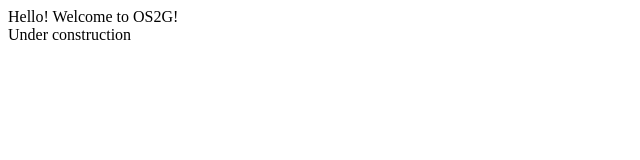
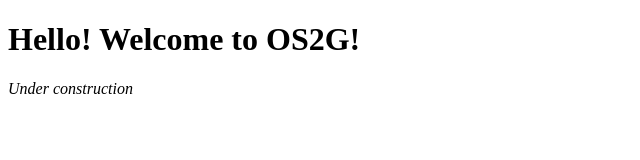
Before and after one commit to OS2G/OS2G.github.io, a plain HTML site: page index.html in a window 1280 px wide. Shown: the whole page, without its empty margins (0-640 px from the left). Drawn offline with Linux system fonts and the light colour scheme.

Commit message:
page setup

```diff
--- a/index.html
+++ b/index.html
@@ -1,14 +1,18 @@
 <!DOCTYPE html>
-<html>
-<head>
-  <title>OS2G</title>
-  <link rel="stylesheet" type="text/css" href="style.css">
-  <meta charset="utf-8">
-  <meta name="color-theme" content="dark light">
-</head>
-<body>
-  Hello! Welcome to OS2G!
-  <br />
-  Under construction
-</body>
+<html lang="en">
+  <head>
+    <meta http-equiv="CONTENT-TYPE" content="text/html; charset=UTF-8" />
+    <meta name="viewport" content="width=device-width, initial-scale=1, shrink-to-fit=no" />
+
+    <title>OS2G</title>
+    <meta name="author" content="Operating Systems and Open Source Group" />
+    <meta name="description" content="Club website for OS2G" />
+    <meta name="color-scheme" content="dark light" />
+
+    <link rel="stylesheet" type="text/css" href="style.css" />
+  </head>
+  <body>
+    <h1>Hello! Welcome to OS2G!</h1>
+    <em>Under construction</em>
+  </body>
 </html>
```
